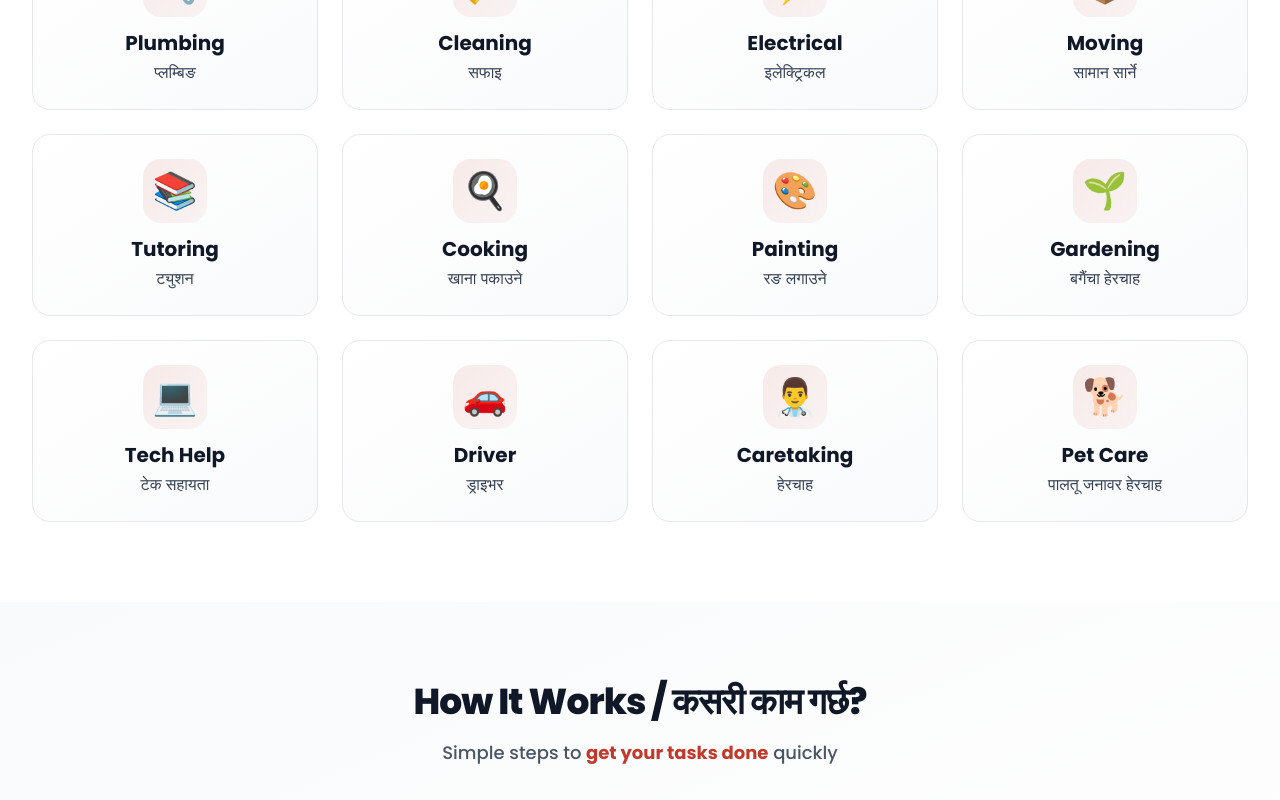
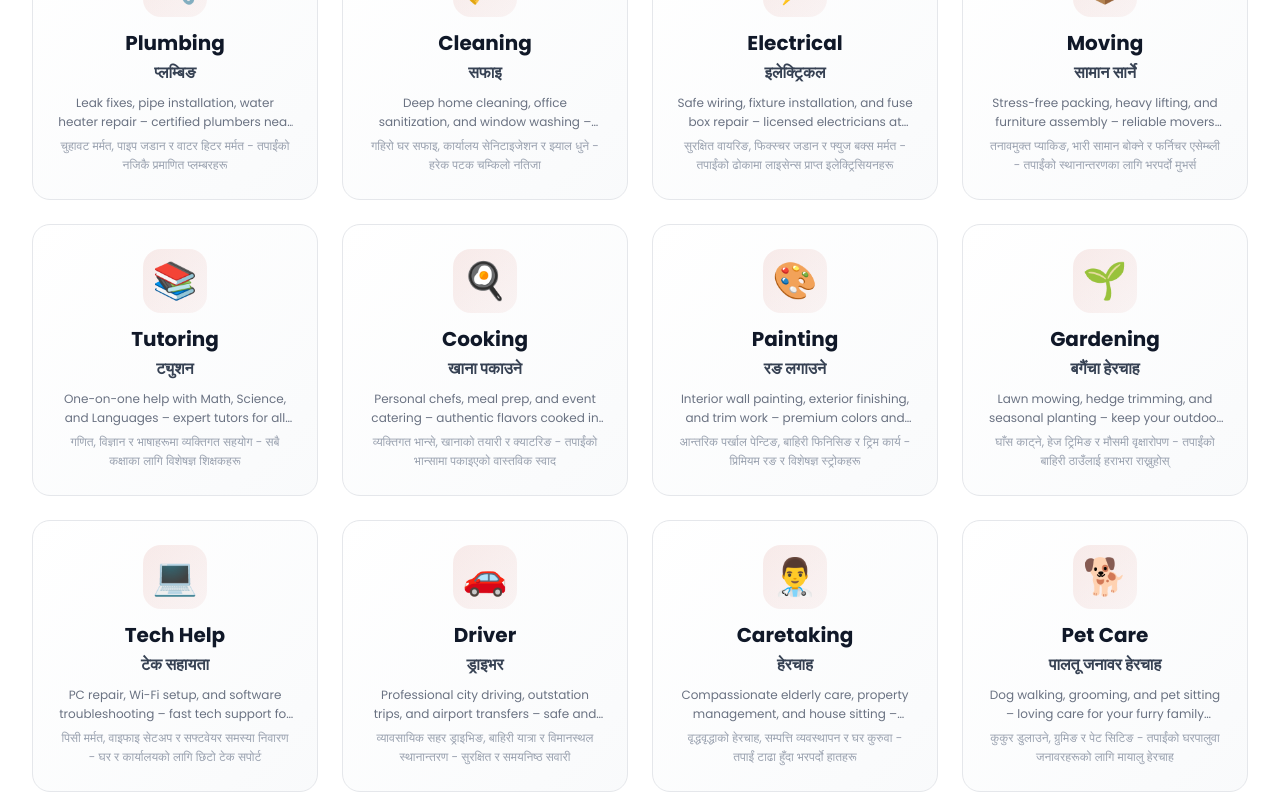
Before and after one commit to lngiri/sewakhoj, a Next.js app: page / in a window 1280 px wide. Shown: the part 940-1740 px from the top of the page. Built offline with nearby package versions, Linux system fonts and the light colour scheme; no server answers; the database is empty.

Commit message:
Update service descriptions with descriptive micro-copy and standardize contact email

```diff
--- a/src/app/page.tsx
+++ b/src/app/page.tsx
@@ -187,7 +187,9 @@ export default function Home() {
                   <span className="text-2xl md:text-4xl">{service.emoji}</span>
                 </div>
                 <h3 className="font-bold text-gray-900 text-sm md:text-xl mb-1 group-hover:text-sewakhoj-red transition-colors">{service.nameEn}</h3>
-                <p className="text-xs md:text-base text-gray-700 font-medium">{service.nameNp}</p>
+                <p className="text-xs md:text-base text-gray-700 font-bold mb-2">{service.nameNp}</p>
+                <p className="text-[10px] md:text-xs text-gray-500 leading-relaxed group-hover:text-gray-600 line-clamp-2">{service.descriptionEn}</p>
+                <p className="text-[10px] md:text-xs text-gray-400 leading-relaxed mt-1 line-clamp-2">{service.descriptionNp}</p>
               </Link>
             ))}
           </div>
--- a/src/app/privacy/page.tsx
+++ b/src/app/privacy/page.tsx
@@ -26,6 +26,10 @@ export default function PrivacyPage() {
             <h2 className="text-2xl font-bold text-gray-900 mb-4">4. Security</h2>
             <p>We implement industry-standard security measures to protect your personal information from unauthorized access or disclosure.</p>
           </section>
+          <section className="pt-8 border-t border-gray-100">
+            <h2 className="text-2xl font-bold text-gray-900 mb-4">Contact Us</h2>
+            <p>If you have any questions about this Privacy Policy, please contact us at <a href="mailto:hello@sewakhoj.com" className="text-sewakhoj-red font-bold hover:underline">hello@sewakhoj.com</a>.</p>
+          </section>
         </div>
       </div>
     </main>
--- a/src/app/terms/page.tsx
+++ b/src/app/terms/page.tsx
@@ -81,9 +81,14 @@ export default function TermsPage() {
         {/* Quick Contact */}
         <div className="mt-12 text-center">
           <p className="text-gray-800 font-bold mb-4">Questions about our terms? / हाम्रा सर्तहरू बारे प्रश्नहरू छन्?</p>
-          <Link href="/faq" className="text-sewakhoj-red font-black uppercase text-xs tracking-widest hover:underline">
-            Visit Help Center / सहायता केन्द्रमा जानुहोस्
-          </Link>
+          <div className="flex flex-col items-center gap-4">
+            <Link href="/faq" className="text-sewakhoj-red font-black uppercase text-xs tracking-widest hover:underline">
+              Visit Help Center / सहायता केन्द्रमा जानुहोस्
+            </Link>
+            <p className="text-sm text-gray-500">
+              Or email us at <a href="mailto:hello@sewakhoj.com" className="text-gray-900 font-bold hover:underline">hello@sewakhoj.com</a>
+            </p>
+          </div>
         </div>
       </div>
     </main>
--- a/src/data/services.ts
+++ b/src/data/services.ts
@@ -13,95 +13,95 @@ export const services: Service[] = [
     nameEn: "Plumbing",
     nameNp: "प्लम्बिङ",
     emoji: "🔧",
-    descriptionEn: "Fix leaks, install pipes, and repair plumbing systems",
-    descriptionNp: "चुहावट मर्मत, पाइप स्थापना र प्लम्बिङ प्रणाली मर्मत",
+    descriptionEn: "Leak fixes, pipe installation, water heater repair – certified plumbers near you",
+    descriptionNp: "चुहावट मर्मत, पाइप जडान र वाटर हिटर मर्मत - तपाईंको नजिकै प्रमाणित प्लम्बरहरू",
   },
   {
     id: "cleaning",
     nameEn: "Cleaning",
     nameNp: "सफाइ",
     emoji: "🧹",
-    descriptionEn: "Home, office, and deep cleaning services",
-    descriptionNp: "घर, कार्यालय र गहिरो सफाइ सेवाहरू",
+    descriptionEn: "Deep home cleaning, office sanitization, and window washing – sparkling results every time",
+    descriptionNp: "गहिरो घर सफाइ, कार्यालय सेनिटाइजेशन र झ्याल धुने - हरेक पटक चम्किलो नतिजा",
   },
   {
     id: "electrical",
     nameEn: "Electrical",
     nameNp: "इलेक्ट्रिकल",
     emoji: "⚡",
-    descriptionEn: "Wiring, repairs, and electrical installations",
-    descriptionNp: "तारिङ, मर्मत र इलेक्ट्रिकल स्थापना",
+    descriptionEn: "Safe wiring, fixture installation, and fuse box repair – licensed electricians at your door",
+    descriptionNp: "सुरक्षित वायरिङ, फिक्स्चर जडान र फ्युज बक्स मर्मत - तपाईंको ढोकामा लाइसेन्स प्राप्त इलेक्ट्रिसियनहरू",
   },
   {
     id: "moving",
     nameEn: "Moving",
     nameNp: "सामान सार्ने",
     emoji: "📦",
-    descriptionEn: "Packing, moving, and unpacking services",
-    descriptionNp: "प्याकिङ, सामान सार्ने र अनप्याकिङ सेवाहरू",
+    descriptionEn: "Stress-free packing, heavy lifting, and furniture assembly – reliable movers for your transition",
+    descriptionNp: "तनावमुक्त प्याकिङ, भारी सामान बोक्ने र फर्निचर एसेम्ब्ली - तपाईंको स्थानान्तरणका लागि भरपर्दो मुभर्स",
   },
   {
     id: "tutoring",
     nameEn: "Tutoring",
     nameNp: "ट्युशन",
     emoji: "📚",
-    descriptionEn: "Academic tutoring for all grade levels",
-    descriptionNp: "सबै कक्षा स्तरका लागि एकेडेमिक ट्युशन",
+    descriptionEn: "One-on-one help with Math, Science, and Languages – expert tutors for all grade levels",
+    descriptionNp: "गणित, विज्ञान र भाषाहरूमा व्यक्तिगत सहयोग - सबै कक्षाका लागि विशेषज्ञ शिक्षकहरू",
   },
   {
     id: "cooking",
     nameEn: "Cooking",
     nameNp: "खाना पकाउने",
     emoji: "🍳",
-    descriptionEn: "Home-cooked meals and catering services",
-    descriptionNp: "घरेलु खाना र क्याटरिङ सेवाहरू",
+    descriptionEn: "Personal chefs, meal prep, and event catering – authentic flavors cooked in your kitchen",
+    descriptionNp: "व्यक्तिगत भान्से, खानाको तयारी र क्याटरिङ - तपाईंको भान्सामा पकाइएको वास्तविक स्वाद",
   },
   {
     id: "painting",
     nameEn: "Painting",
     nameNp: "रङ लगाउने",
     emoji: "🎨",
-    descriptionEn: "Interior and exterior painting services",
-    descriptionNp: "आन्तरिक र बाहिरी रङ लगाउने सेवाहरू",
+    descriptionEn: "Interior wall painting, exterior finishing, and trim work – premium colors and expert strokes",
+    descriptionNp: "आन्तरिक पर्खाल पेन्टिङ, बाहिरी फिनिसिङ र ट्रिम कार्य - प्रिमियम रङ र विशेषज्ञ स्ट्रोकहरू",
   },
   {
     id: "gardening",
     nameEn: "Gardening",
     nameNp: "बगैंचा हेरचाह",
     emoji: "🌱",
-    descriptionEn: "Garden maintenance and landscaping",
-    descriptionNp: "बगैंचा मर्मत र ल्यान्डस्केपिङ",
+    descriptionEn: "Lawn mowing, hedge trimming, and seasonal planting – keep your outdoor space thriving",
+    descriptionNp: "घाँस काट्ने, हेज ट्रिमिङ र मौसमी वृक्षारोपण - तपाईंको बाहिरी ठाउँलाई हराभरा राख्नुहोस्",
   },
   {
     id: "tech-help",
     nameEn: "Tech Help",
     nameNp: "टेक सहायता",
     emoji: "💻",
-    descriptionEn: "Computer, phone, and tech support",
-    descriptionNp: "कम्प्युटर, फोन र टेक सपोर्ट",
+    descriptionEn: "PC repair, Wi-Fi setup, and software troubleshooting – fast tech support for home and office",
+    descriptionNp: "पिसी मर्मत, वाइफाइ सेटअप र सफ्टवेयर समस्या निवारण - घर र कार्यालयको लागि छिटो टेक सपोर्ट",
   },
   {
     id: "driver",
     nameEn: "Driver",
     nameNp: "ड्राइभर",
     emoji: "🚗",
-    descriptionEn: "Personal and commercial driving services",
-    descriptionNp: "व्यक्तिगत र व्यावसायिक ड्राइभिङ सेवाहरू",
+    descriptionEn: "Professional city driving, outstation trips, and airport transfers – safe and punctual rides",
+    descriptionNp: "व्यावसायिक सहर ड्राइभिङ, बाहिरी यात्रा र विमानस्थल स्थानान्तरण - सुरक्षित र समयनिष्ठ सवारी",
   },
   {
     id: "caretaking",
     nameEn: "Caretaking",
     nameNp: "हेरचाह",
     emoji: "👨‍⚕️",
-    descriptionEn: "Elderly, pet, and property caretaking",
-    descriptionNp: "वृद्ध, पालतू जनावर र सम्पत्ति हेरचाह",
+    descriptionEn: "Compassionate elderly care, property management, and house sitting – trusted hands when you're away",
+    descriptionNp: "वृद्धवृद्धाको हेरचाह, सम्पत्ति व्यवस्थापन र घर कुरुवा - तपाईं टाढा हुँदा भरपर्दो हातहरू",
   },
   {
     id: "pet-care",
     nameEn: "Pet Care",
     nameNp: "पालतू जनावर हेरचाह",
     emoji: "🐕",
-    descriptionEn: "Pet sitting, walking, and grooming",
-    descriptionNp: "पालतू जनावर बसाउने, हिँड्ने र ग्रुमिङ",
+    descriptionEn: "Dog walking, grooming, and pet sitting – loving care for your furry family members",
+    descriptionNp: "कुकुर डुलाउने, ग्रुमिङ र पेट सिटिङ - तपाईंको घरपालुवा जनावरहरूको लागि मायालु हेरचाह",
   },
 ];
```
